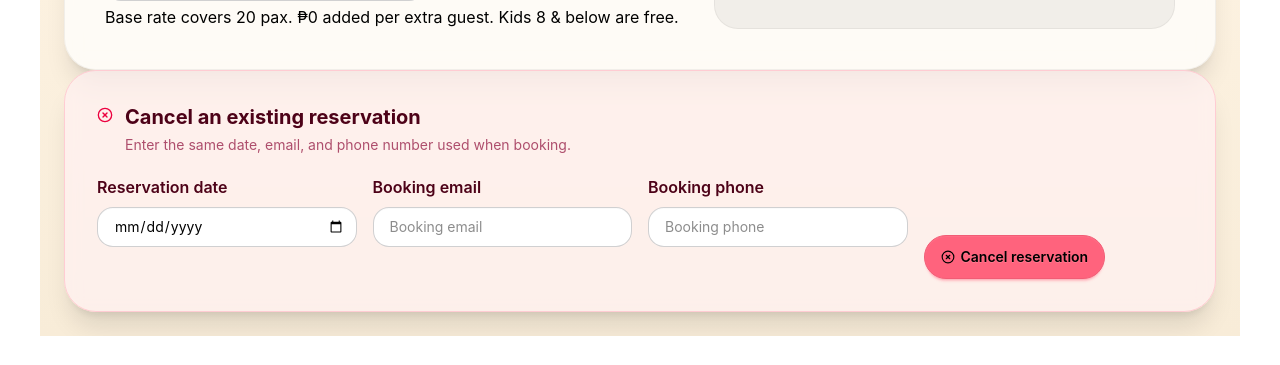
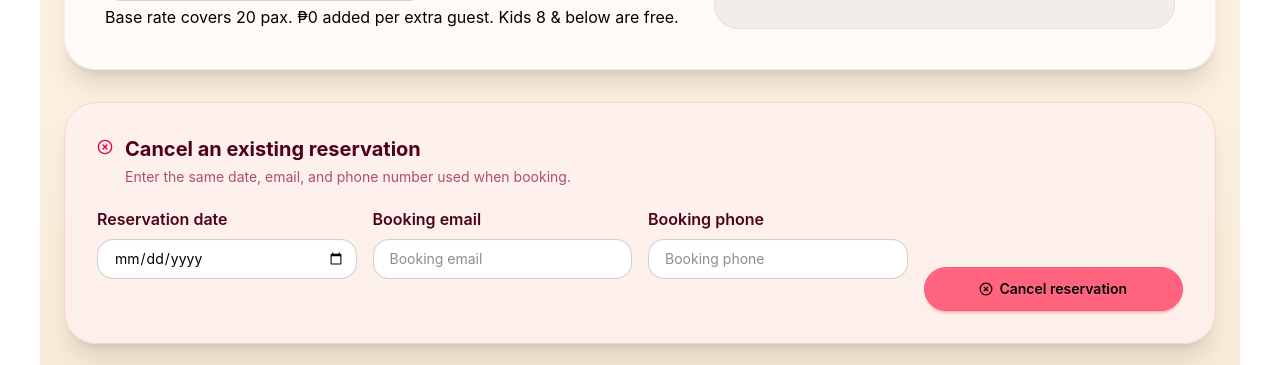
Before and after one commit to NexusLegends4/hacienda-amara-private, a React (Vite) app: page /rooms in a window 1280 px wide. Shown: the part 995-1360 px from the top of the page. Before the commit the page ends 1331 px from the top, so only its background shows below. Built offline with nearby package versions, Linux system fonts and the light colour scheme; no server answers; the database is empty.

Commit message:
fix(reservations): add mt-8 spacing before cancellation card, fix grid gap typo

```diff
--- a/src/pages/Reservations.jsx
+++ b/src/pages/Reservations.jsx
@@ -332,7 +332,7 @@ const Reservations = () => {
 					</div>
 				</div>
 
-					<div className="rounded-[1.5rem] border border-rose-200 bg-rose-50/70 p-6 shadow-xl backdrop-blur sm:rounded-[2rem] sm:p-8">
+				<div className="mt-8 rounded-[1.5rem] border border-rose-200 bg-rose-50/70 p-6 shadow-xl backdrop-blur sm:rounded-[2rem] sm:p-8">
 					<div className="flex items-start gap-3">
 						<FiXCircle className="mt-1 shrink-0 text-rose-600" />
 						<div>
@@ -340,7 +340,7 @@ const Reservations = () => {
 							<p className="mt-1 text-sm text-rose-900/70">Enter the same date, email, and phone number used when booking.</p>
 						</div>
 					</div>
-<form onSubmit={handleCancelReservation} className="mt-5 grid gap-4 md:grid-cols-4 items-end">
+<form onSubmit={handleCancelReservation} className="mt-5 grid gap-4 md:grid-cols-3 lg:grid-cols-4 items-end">
 							<div className="flex flex-col gap-2">
 								<label className="label-text font-semibold text-rose-950">Reservation date</label>
 								<input type="date" className="input input-bordered rounded-2xl bg-white text-base-content [color-scheme:light] px-4" value={cancelDate} onChange={(event) => setCancelDate(event.target.value)} required />
@@ -353,8 +353,8 @@ const Reservations = () => {
 								<label className="label-text font-semibold text-rose-950">Booking phone</label>
 								<input type="tel" className="input input-bordered rounded-2xl bg-white px-4" placeholder="Booking phone" value={cancelPhone} onChange={(event) => setCancelPhone(event.target.value)} required />
 							</div>
-							<div className="md:col-start-4 md:row-span-3 self-end pt-10">
-								<button type="submit" disabled={cancelling} className="btn btn-error rounded-full text-white h-[44px] w-full md:w-auto">
+							<div className="lg:col-start-4 lg:row-span-3 self-end pt-12 md:col-span-3 lg:col-span-1">
+								<button type="submit" disabled={cancelling} className="btn btn-error rounded-full text-white h-[44px] w-full">
 									{cancelling ? <span className="loading loading-spinner" /> : <><FiXCircle /> Cancel reservation</>}
 								</button>
 							</div>
```
Also changed, not shown: 5 other files (tests, documents, lock files or other folders). Lines whose indentation alone changed are shown as unchanged.
